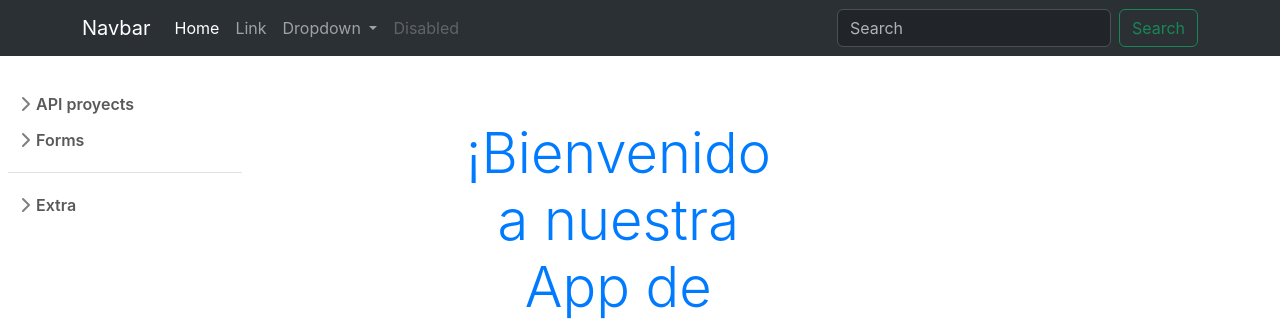
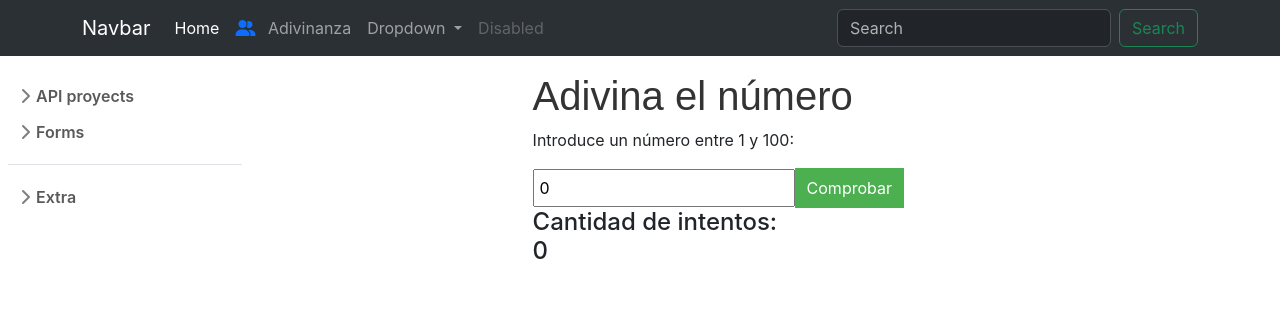
Before and after one commit to CarlosOrozcoRodriguez/DEWS_Angular, an Angular app in the folder proyecto-final/: page /adivinanza in a window 1280 px wide. Before the commit this address led to /. Shown: the top 321 px of the page. Built offline with nearby package versions, Linux system fonts and the light colour scheme.

Commit message:
Componente HTML adivinanza

```diff
--- a/proyecto-final/src/app/app.component.css
+++ b/proyecto-final/src/app/app.component.css
@@ -14,6 +14,7 @@
 .content {
     display: block;
     grid-area: content;
+    justify-content: center;
 }
 
 /* Media query en CSS */
--- a/proyecto-final/src/app/app.routes.ts
+++ b/proyecto-final/src/app/app.routes.ts
@@ -7,6 +7,7 @@ import { HomeComponent } from './pages/home/home.component';
 import { LibrosListaComponent } from './pages/libros-lista/libros-lista.component';
 import { LibroDetalleComponent } from './pages/libro-detalle/libro-detalle.component';
 import { AddLibroComponent } from './pages/libro-add/libro-add.component';
+import { AdivinanzaComponent } from './components/adivinanza/adivinanza.component';
 
 
 export const routes: Routes = [
@@ -19,6 +20,7 @@ export const routes: Routes = [
     {path: 'libros', component:LibrosListaComponent},
     {path: 'libros/:id', component:LibroDetalleComponent},
     {path: 'add', component:AddLibroComponent},
+    {path: 'adivinanza', component:AdivinanzaComponent},
     {path: '**',redirectTo: '',pathMatch:'full' },
 
     ];
--- /dev/null
+++ b/proyecto-final/src/app/components/adivinanza/adivinanza.component.css
@@ -0,0 +1,43 @@
+
+body {
+    text-align: center;
+  }
+
+  h1 {
+    color: #333;
+    font-family: Arial, sans-serif;
+  }
+
+  input {
+    padding: 5px;
+    font-size: 16px;
+  }
+
+  button {
+    padding: 8px 12px;
+    background-color: #4CAF50;
+    color: white;
+    border: none;
+    font-size: 16px;
+    cursor: pointer;
+  }
+
+  .mensaje {
+    color: #333;
+    font-family: Arial, sans-serif;
+    font-size: 18px;
+    margin-top: 20px;
+  }
+
+  .mensaje.error {
+    color: darkred;
+    font-weight: bold;
+}
+.mensaje.victoria {
+    color: green;
+}
+
+.mensaje.mayor, .mensaje.menor {
+    color: red;
+    font-weight: normal;
+}
--- /dev/null
+++ b/proyecto-final/src/app/components/adivinanza/adivinanza.component.html
@@ -0,0 +1,34 @@
+
+<main class ="container">
+    <h1>Adivina el número</h1>
+    <p>Introduce un número entre 1 y 100:</p>
+    <input type="number" id="numeroEntrada" [(ngModel)]="numeroEntrada"> <!--parametro-->
+    <!-- <button onclick="chequearResultado()" id="button">Comprobar</button> -->
+
+
+
+    @if (esVictoria){
+        <button (click)="intentoAdivinar(numeroEntrada)" id="button" disabled>Comprobar</button> <!--boton-->
+        <p class="mensaje victoria">Has ganado</p>
+    } @else {
+        <button (click)="intentoAdivinar(numeroEntrada)" id="button">Comprobar</button> <!--boton-->
+        @if (intentos > 0){
+            @if (esMayor == null){
+                <!-- en caso de error -->
+                <p class ="mensaje error">Introduce un número entre 1 y 100</p>
+            }
+            @else if (esMayor) {
+                <p class ="mensaje mayor">El número que buscas es mayor</p>
+            } @else {
+                <p class ="mensaje menor">El número que buscas es menor</p>
+            }
+        }
+    }
+        <!-- <p id="mensaje"></p> mensaje de error mayor o menor o victoria -->
+
+
+
+    <h4>Cantidad de intentos: <p id="intentos-input">{{intentos}}</p></h4> <!--intentos-->
+
+
+</main>
--- /dev/null
+++ b/proyecto-final/src/app/components/adivinanza/adivinanza.component.ts
@@ -0,0 +1,48 @@
+import { Component } from '@angular/core';
+import { FormsModule } from '@angular/forms';
+@Component({
+  selector: 'app-adivinanza',
+  standalone: true,
+  imports: [FormsModule],
+  templateUrl: './adivinanza.component.html',
+  styleUrl: './adivinanza.component.css'
+})
+
+export class AdivinanzaComponent {
+  private adivinaEsteNumero = (Math.trunc(Math.random()*100)) + 1;// [0 a 1) -> 0 a 99 -> 1 a 100
+  public intentos:number = 0;
+  public esMayor : boolean | null = false; // si es mayor true, false si es menor y null para error
+  public esVictoria : boolean = false
+  public numeroEntrada : number = 0
+  constructor() {}
+
+
+//cuando carga la primera vez
+  ngOnInit(): void {
+  }
+
+  intentoAdivinar(numeroEntrada:number):void{
+    console.log(this.adivinaEsteNumero);
+    this.esMayor = null;
+
+    //aqui empieza el click antiguo
+      let valorIntento = numeroEntrada;
+
+      if ( isNaN (valorIntento) || valorIntento < 1 || valorIntento > 100) {
+          this.esMayor = null;
+          return;
+      }
+      this.intentos++;
+      if ( valorIntento == this.adivinaEsteNumero) {
+          this.esVictoria = true;
+      } else if (valorIntento < this.adivinaEsteNumero) {
+          // mensaje.textContent ="El número que buscas es mayor";
+          this.esMayor = true;
+      } else if (valorIntento > this.adivinaEsteNumero) {
+          // mensaje.textContent ="El número que buscas es menor";
+          this.esMayor = false;
+      }
+  }
+
+
+}
--- a/proyecto-final/src/app/components/header/header.component.html
+++ b/proyecto-final/src/app/components/header/header.component.html
@@ -11,7 +11,10 @@
                     <a class="nav-link active" aria-current="page" routerLink="">Home</a>
                 </li>
                 <li class="nav-item">
-                    <a class="nav-link" routerLink="">Link</a>
+                    <a routerLink="/adivinanza" class="nav-link">
+                        <i
+                            class="fas fa-user-friends text-primary mt-1 me-2"></i>
+                            Adivinanza</a>
                 </li>
                 <li class="nav-item dropdown">
                     <a class="nav-link dropdown-toggle" routerLink="" role="button" data-bs-toggle="dropdown"
--- a/proyecto-final/src/app/components/sidebar/sidebar.component.html
+++ b/proyecto-final/src/app/components/sidebar/sidebar.component.html
@@ -27,11 +27,11 @@
                         <a routerLink="/libros" class="nav-link">Servidor Libros</a>
                     </li>
                     <li class="nav-item">
-                        <a routerLink="/add" class="nav-link">Add</a>
+                        <a routerLink="/add" class="nav-link">Añade libro</a>
                     </li>
                     <li>
-                        <a routerLink="/bootstrap/badges" class="link-dark rounded"><i
-                                class="fas fa-user-friends text-primary mt-1 me-2"></i>Badges</a>
+                        <a routerLink="/adivinanza" class="link-dark rounded"><i
+                                class="fas fa-user-friends text-primary mt-1 me-2"></i>Adivinanza</a>
                     </li>
                     <li>
                         <a routerLink="/bootstrap/blockquotes" class="link-dark rounded"><i
```
Also changed, not shown: proyecto-final/src/app/components/header/header.component.ts (+5 -2 lines).
